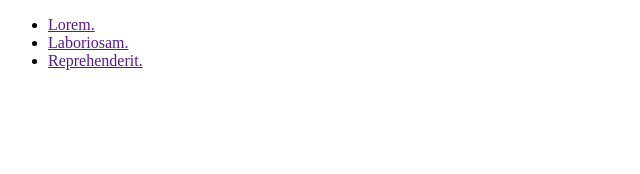
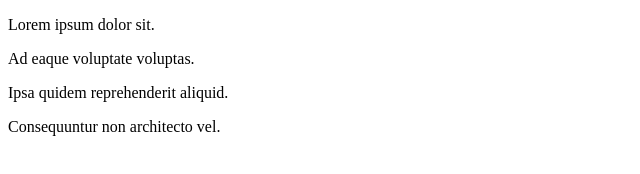
Before and after one commit to ademirezen/deneme, a plain HTML site: page loginform.html in a window 1280 px wide. Shown: the whole page, without its empty margins (0-640 px from the left). Drawn offline with Linux system fonts and the light colour scheme.

Commit message:
paragraf eklendi

```diff
--- a/loginform.html
+++ b/loginform.html
@@ -7,10 +7,9 @@
     <title>Document</title>
 </head>
 <body>
-  <ul>
-    <li><a href="">Lorem.</a></li>
-    <li><a href="">Laboriosam.</a></li>
-    <li><a href="">Reprehenderit.</a></li>
-  </ul>
+ <p>Lorem ipsum dolor sit.</p>
+ <p>Ad eaque voluptate voluptas.</p>
+ <p>Ipsa quidem reprehenderit aliquid.</p>
+ <p>Consequuntur non architecto vel.</p>
 </body>
 </html>
```
